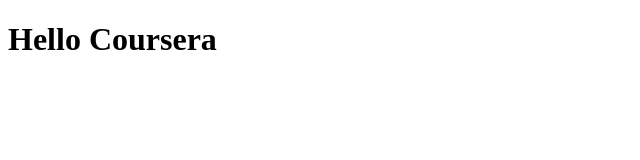
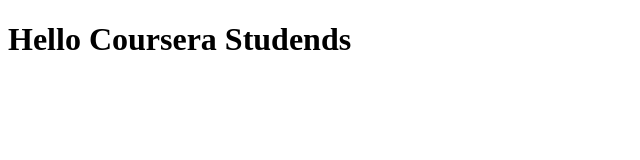
Before and after one commit to bhandarys/JHU-Angular, a plain HTML site: page Index.html in a window 1280 px wide. Shown: the whole page, without its empty margins (0-640 px from the left). Drawn offline with Linux system fonts and the light colour scheme.

Commit message:
Testing Git pages

```diff
--- a/Index.html
+++ b/Index.html
@@ -5,6 +5,6 @@
     <title>Hello Coursera</title>
   </head>
   <body>
-    <H1>Hello Coursera</H1>
+    <H1>Hello Coursera Studends</H1>
   </body>
 </html>
```
